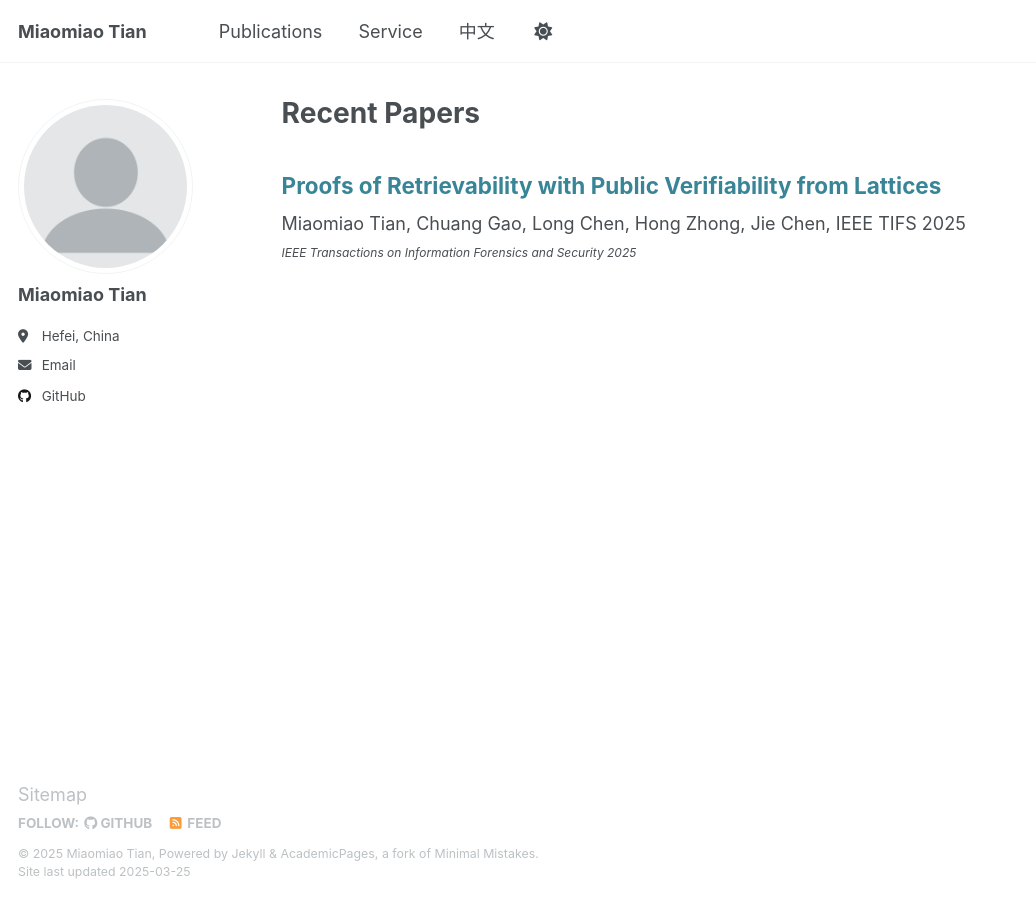
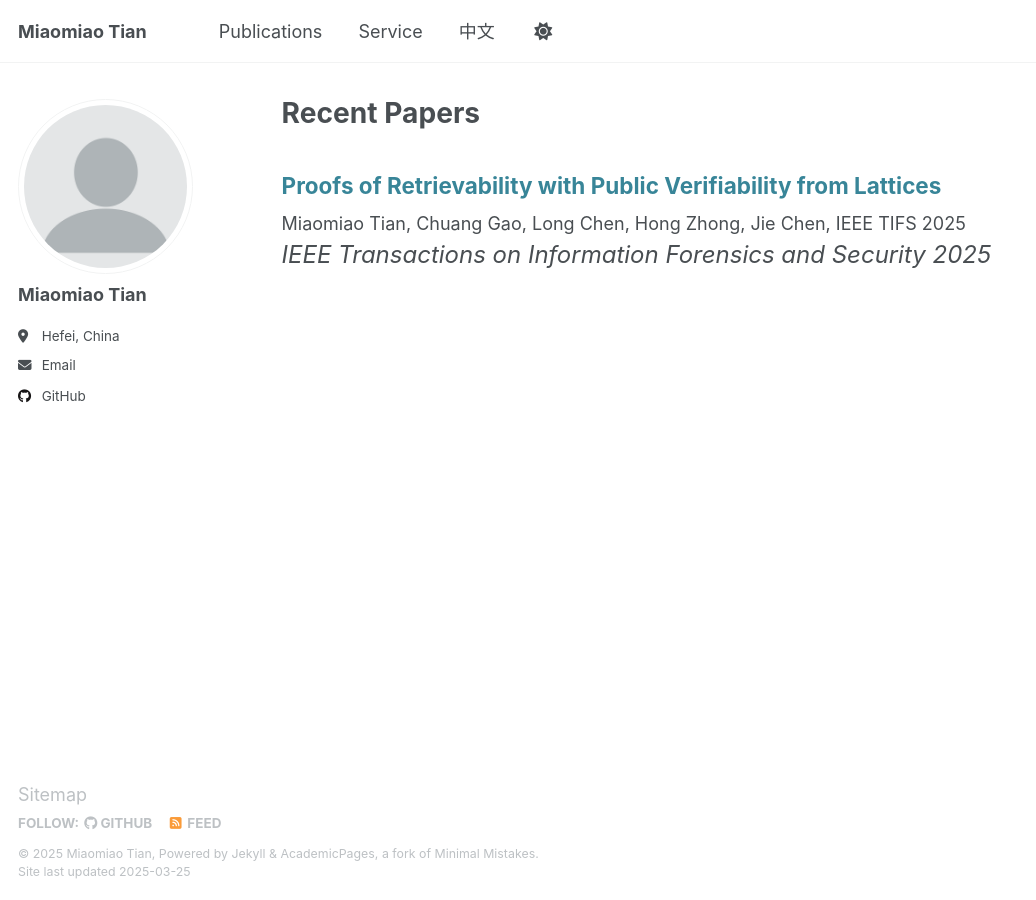
Before and after one commit to dmtian/dmtian.github.io, a Jekyll site: the page built from _pages/publications.html, in a window 1280 px wide. Shown: the whole page, without its empty margins (0-1036 px from the left). Built offline with Jekyll 4.4.1, drawn with Linux system fonts in a browser that asks for light colours.

Commit message:
Update publications.html

```diff
--- a/_pages/publications.html
+++ b/_pages/publications.html
@@ -8,4 +8,4 @@ author_profile: true
 <h2 style="color: rgb(56,133,152);">Proofs of Retrievability with Public Verifiability from Lattices</h2>
 Miaomiao Tian, Chuang Gao, Long Chen, Hong Zhong, Jie Chen, IEEE TIFS 2025
 <br>
-<i style="font-size: 12px;">IEEE Transactions on Information Forensics and Security 2025</i>
+<i style="font-size: 24px;">IEEE Transactions on Information Forensics and Security 2025</i>
```
